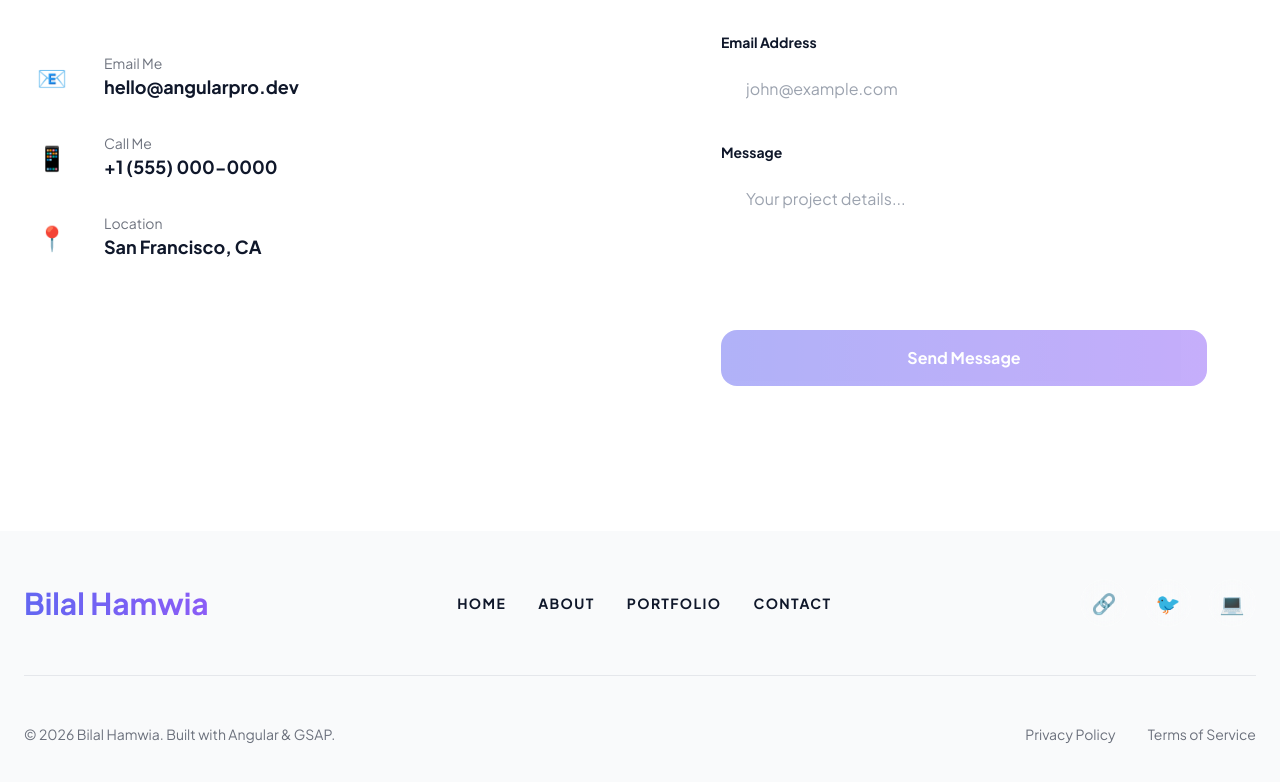
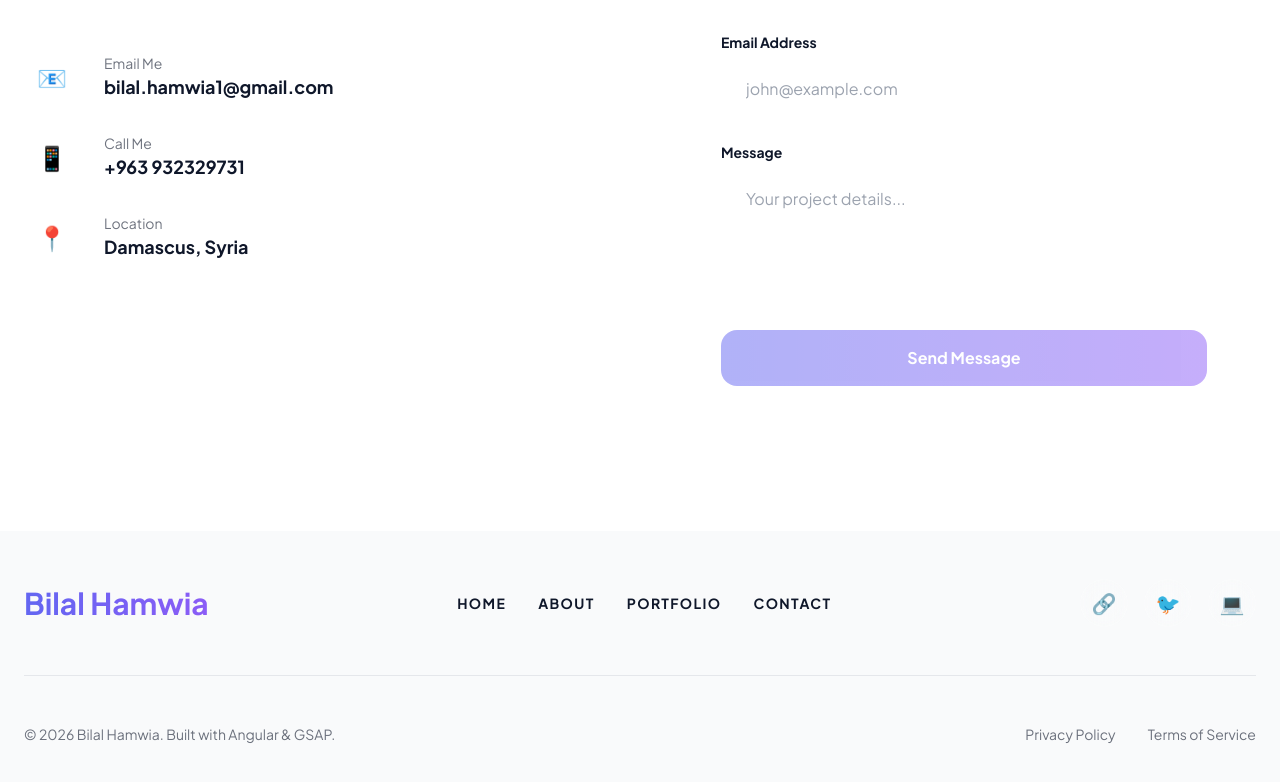
Before and after one commit to bilalhamwia/bilalHamwia, an Angular app: page / in a window 1280 px wide. Shown: the part 5587-6369 px from the top of the page. Built offline with nearby package versions, Linux system fonts and the light colour scheme.

Commit message:
update contact

```diff
--- a/src/app/features/contact/contact.ts
+++ b/src/app/features/contact/contact.ts
@@ -21,21 +21,21 @@ import { FormsModule, ReactiveFormsModule, FormBuilder, FormGroup, Validators }
               <div class="w-14 h-14 glass rounded-2xl flex items-center justify-center text-2xl">📧</div>
               <div>
                 <p class="text-sm opacity-60">Email Me</p>
-                <p class="text-lg font-bold">hello&#64;angularpro.dev</p>
+                <p class="text-lg font-bold">bilal.hamwia1&#64;gmail.com</p>
               </div>
             </div>
             <div class="flex items-center gap-6">
               <div class="w-14 h-14 glass rounded-2xl flex items-center justify-center text-2xl">📱</div>
               <div>
                 <p class="text-sm opacity-60">Call Me</p>
-                <p class="text-lg font-bold">+1 (555) 000-0000</p>
+                <p class="text-lg font-bold">+963 932329731</p>
               </div>
             </div>
             <div class="flex items-center gap-6">
               <div class="w-14 h-14 glass rounded-2xl flex items-center justify-center text-2xl">📍</div>
               <div>
                 <p class="text-sm opacity-60">Location</p>
-                <p class="text-lg font-bold">San Francisco, CA</p>
+                <p class="text-lg font-bold">Damascus, Syria</p>
               </div>
             </div>
           </div>
```
